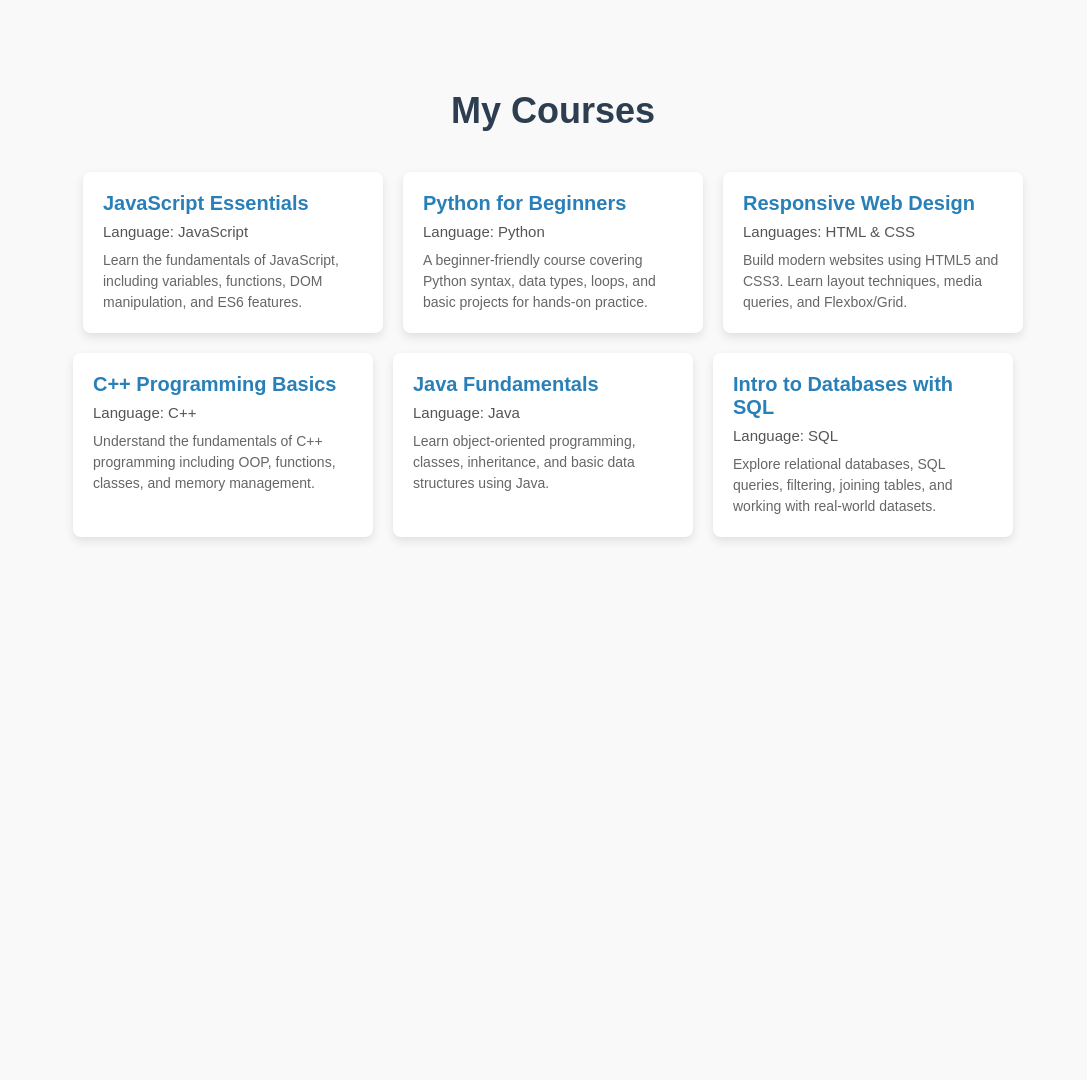
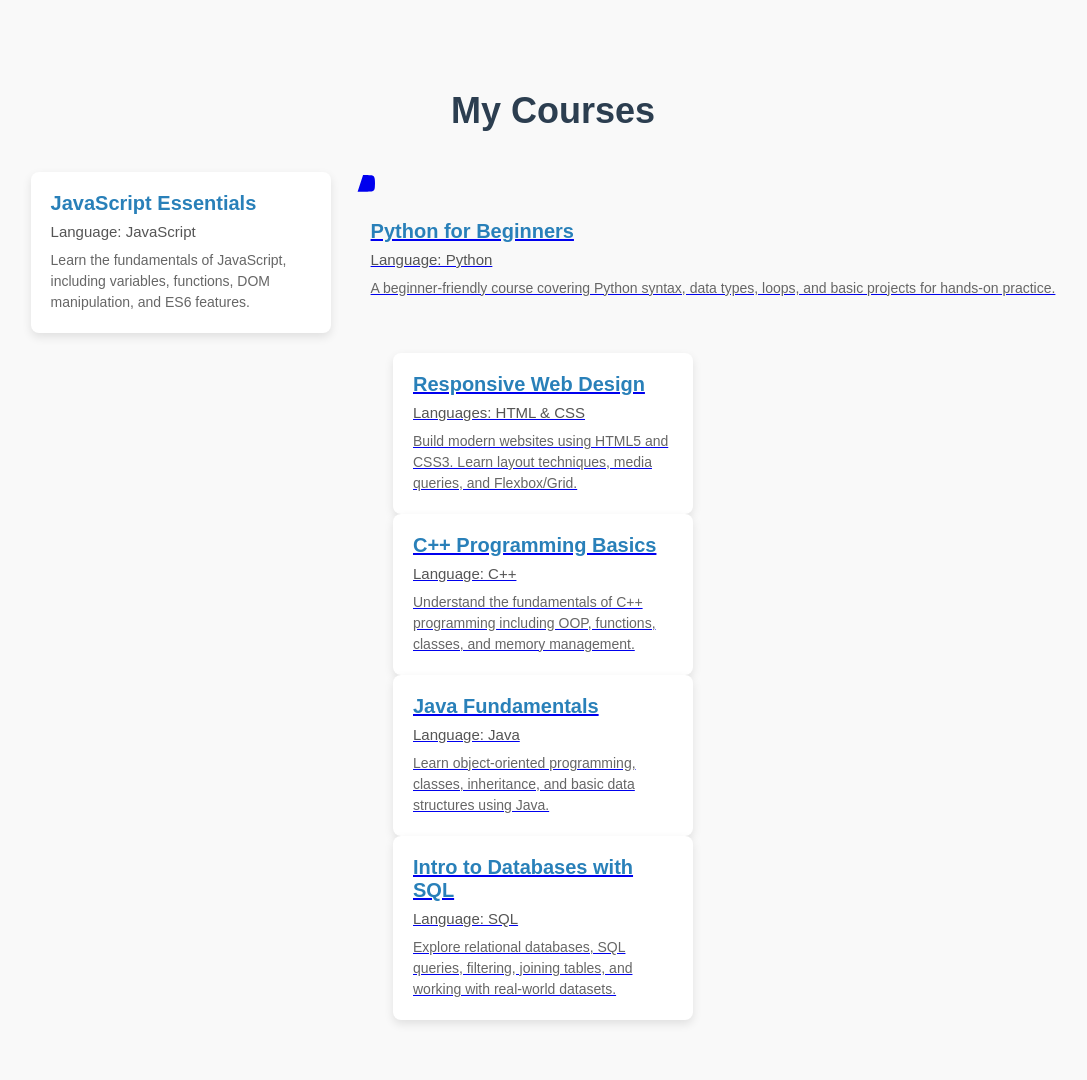
Before and after one commit to bhumikads2211-pixel/Bhumika, a Django app: page /courses/ in a window 1280 px wide. Shown: the whole page, without its empty margins (87-1174 px from the left). Before the commit the page ends 541 px from the top, so only its background shows below. Run offline with Django 5.2, Linux system fonts and the light colour scheme.

Commit message:
Update courses.html

```diff
--- a/Saraswati/templates/courses.html
+++ b/Saraswati/templates/courses.html
@@ -86,7 +86,6 @@
 
       <!-- Course 1 -->
       <div class="course-card">
-
   <div class="course-content">
     <div class="course-title">JavaScript Essentials</div>
     <div class="course-language">Language: JavaScript</div>
@@ -95,6 +94,14 @@
     </div>
   </div>
 </div>
+
+<!-- This goes AFTER the course-card, visually part of it -->
+<div class="course-footer">
+  <a href="https://www.youtube.com/yourchannel" target="_blank" class="youtube-link">
+    <!-- Your SVG icon -->
+    <svg xmlns="http://www.w3.org/2000/svg" width="24" height="24" fill="currentColor" class="bi bi-youtube" viewBox="0 0 16 16">
+      <path d="M8.051 1.999h.089c.822.003 4.987.033 6.11.335a2.01 2.01 0 0 1 1.415 1.42c.101.38.172.883.22 1.402l.01.104.022.26.008.104c.065.914.073 1.77.074 1.957v.075c-.001.194-.01 1.108-.082 2.06l-.008.105-.009.104c-.05.572-.124 1.14-.235 1.558a2.01 2.01 0 0 1-1.415 1.42c-1.16.312-5.569.334-6.18.335h-.142c-.309 0-1.587-.006-2.927-.052l-.17-.006-.087-.004-.171-.007-.171-.007c-1.11-.049-2.167-.128-2.654-
+
 
       <!-- Course 2 -->
       <div class="course-card">
```
Lines whose indentation alone changed are shown as unchanged.
